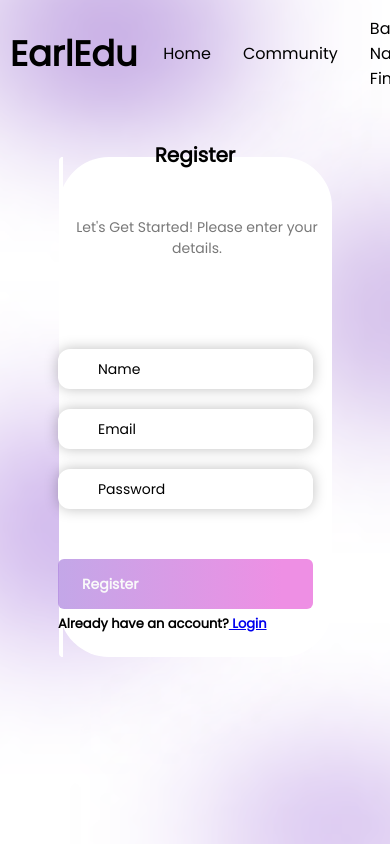
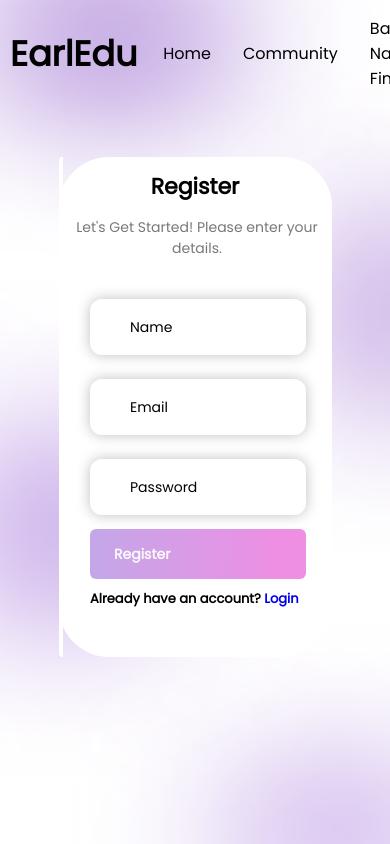
Before and after one commit to 191110562/earl-edu, a React (Create React App) app: page /register in a window 390 px wide. Shown: the top 844 px of the page. Built offline with nearby package versions, Linux system fonts and the light colour scheme; no server answers.

Commit message:
Fix Bug Login Register

```diff
--- a/src/components/ForgotPassword.js
+++ b/src/components/ForgotPassword.js
@@ -32,14 +32,14 @@ export default function Signin() {
       {message && <p>{message}</p>}
       <div className="formbox">
         <form onSubmit={onSubmitHandler} className="form">
-            <div className="textbox">
+            <div className="textbox-login reset-position">
                 <input type="email" required ref={emailRef}/>
                 <label>Email</label>
             </div>
-            <button disabled={loading} type="submit">
+            <button disabled={loading} type="submit" className="button-login">
                 Reset Password
             </button>
-            <p className="forgot">
+            <p className="forgot reset-position">
                 <Link to='/'>Login</Link>
             </p>
             <p className="reg-form">
--- a/src/components/Signin.js
+++ b/src/components/Signin.js
@@ -30,18 +30,18 @@ export default function Signin() {
       {error && <p>{error}</p>}
       <div className="formbox">
         <form onSubmit={onSubmitHandler} className="form">
-            <div className="textbox">
+            <div className="textbox-login">
                 <input type="email" required ref={emailRef}/>
                 <label>Email</label>
             </div>
-            <div className="textbox">
+            <div className="textbox-login">
                 <input type="password" required ref={passwordRef}/>
                 <label>Password</label>
             </div>
             <p id="forgot">
                 <Link to='/forgot-password'>Forgot Password?</Link>
             </p>
-            <button disabled={loading} type="submit">
+            <button disabled={loading} type="submit" className="button-login">
                 Login
             </button>
             <p className="reg-form">
--- a/src/components/Signup.js
+++ b/src/components/Signup.js
@@ -32,22 +32,22 @@ export default function Signup() {
       <h4>Let's Get Started! Please enter your details.</h4>
       <div className="formbox">
         <form onSubmit={onSubmitHandler} className="form">
-            <div className="textbox">
+            <div className="textbox-register">
                 <input type="name" required ref={nameRef}/>
                 <label>Name</label>
             </div>
-            <div className="textbox">
+            <div className="textbox-register">
                 <input type="email" required ref={emailRef}/>
                 <label>Email</label>
             </div>
-            <div className="textbox">
+            <div className="textbox-register">
                 <input type="password" required ref={passwordRef}/>
                 <label>Password</label>
             </div>
-            <button disabled={loading} type="submit">
+            <button disabled={loading} type="submit" className="button-register">
                 Register
             </button>
-            <p className="reg-form">
+            <p className="log-form">
               Already have an account?<Link to={'/'}> Login</Link>
             </p>
           </form>
--- a/src/styles/style.css
+++ b/src/styles/style.css
@@ -12,6 +12,10 @@ body {
     background-size: cover;
     background-attachment: fixed;
     background-repeat: no-repeat;
+}
+
+a{
+    text-decoration: none;
 }
 
 /* Navigation */
@@ -64,6 +68,12 @@ body {
 .navbar h1 {
     margin: 10px;
     font-size: 35px;
+}
+
+@media only screen and (max-width: 600px){
+    .none-nav {
+        display: none;
+    }
 }
 
 /* Sign in or Login Page */
@@ -141,7 +151,7 @@ body {
     font-size: 15px;
 }
 
-.formbox .form button, .formbox .form input {
+.formbox .form .button-login, .formbox .form input {
     border: 0;
     width: 100%;
     height: 60px;
@@ -158,13 +168,13 @@ body {
     margin-right: 40px;
 }
 
-.textbox {
+.textbox-login {
     position: relative;
     box-shadow: 0px 0px 14px rgba(0, 0, 0, 0.25);
     border-radius: 12px;
 }
 
-.textbox span {
+.textbox-login span {
     position: absolute;
     top: 54%;
     translate: 0 -50%;
@@ -174,7 +184,9 @@ body {
     color: rgb(255, 255, 255/96%);
 }
 
-.textbox input {
+
+
+.textbox-login input {
     padding: 0 24px 0 36px;
     border-bottom: 20x solid #2b3442;
     color: rgb(255, 255, 255/96%);
@@ -190,7 +202,7 @@ input:focus {
     color: rgb(255, 255, 255/96%);
 }
 
-.textbox label {
+.textbox-login label {
     position: absolute;
     top: 50%;
     left: 40px;
@@ -209,7 +221,7 @@ input:focus ~  label {
     color: rgb(70, 32, 117);
 }
 
-.formbox .form button {
+.formbox .form .button-login {
     display: flex;
     align-items: center;
     justify-content: space-between;
@@ -230,6 +242,11 @@ input:focus ~  label {
 
 .form p {
     font-weight: bolder;
+}
+
+.formbox .form .reg-form {
+    position: absolute;
+    margin-top: 260px;
 }
 
 @media only screen and (max-width: 600px){
@@ -254,17 +271,24 @@ input:focus ~  label {
         padding-right: 10px;
     }
 
+    .reset-position {
+        position: relative;
+        margin-top: 100px;
+        bottom: -10px;
+    }
+
     .tittle-login h1 {
         position: absolute;
         left: 100px;
         right: 100px;
     }
 
-    .textbox {
+    .textbox-login {
         position: relative;
         margin-bottom: 2px;
-        margin-left: 110px;
+        margin-left: 42px;
         padding-left: 32px;
+        width: 78%;
     }
 
     .formbox .form {
@@ -276,22 +300,22 @@ input:focus ~  label {
         font-size: 14px;
     }
 
-    .textbox input {
-        padding: 0 120px 0 100px;
+    .textbox-login input {
+        padding: 0;
     }
 
-    .formbox .form button {
+    .formbox .form .button-login {
         position: absolute;
         margin-top: 280px;
-        width: 70%;
-        margin-left: 110px;
+        width: 78%;
+        right: 30px;
         font-size: 14px;
     }
 
     .formbox .form .reg-form {
         position: absolute;
         margin-top: 350px;
-        margin-left: 110px;
+        margin-left: 40px;
     }
 }
 
@@ -326,6 +350,7 @@ input:focus ~  label {
     color: #787878;
     font-weight: lighter;
     font-size: 14px;
+    margin-bottom: 70px;
 }
 
 /* blur desain */
@@ -375,7 +400,7 @@ input:focus ~  label {
     font-size: 15px;
 }
 
-.formbox .form button, .formbox .form input {
+.formbox .form .button-register, .formbox .form input {
     border: 0;
     width: 98%;
     height: 60px;
@@ -393,7 +418,7 @@ input:focus ~  label {
     margin-right: 40px;
 }
 
-.textbox {
+.textbox-register {
     position: relative;
     margin-bottom: 2px;
     margin-left: 10px;
@@ -401,10 +426,10 @@ input:focus ~  label {
     box-shadow: 0px 0px 14px rgba(0, 0, 0, 0.25);
     border-radius: 12px;
     padding: 0 20px;
-    height: 40px;
+    height: 90%;
 }
 
-.textbox span {
+.textbox-register span {
     position: absolute;
     top: 54%;
     translate: 0 -50%;
@@ -414,8 +439,8 @@ input:focus ~  label {
     color: rgb(255, 255, 255/96%);
 }
 
-.textbox input {
-    padding: 0 24px 18px 20px;
+.textbox-register input {
+    padding: 20px 24px 18px 20px;
     border-bottom: 20x solid #2b3442;
     color: rgb(255, 255, 255/96%);
     height: 72px;
@@ -429,7 +454,7 @@ input:focus {
     color: rgb(255, 255, 255/96%);
 }
 
-.textbox label {
+.textbox-register label {
     position: absolute;
     top: 50%;
     left: 40px;
@@ -449,7 +474,7 @@ input:focus ~  label {
     color: rgb(70, 32, 117);
 }
 
-.formbox .form button {
+.formbox .form .button-register {
     display: flex;
     align-items: center;
     justify-content: space-between;
@@ -463,8 +488,9 @@ input:focus ~  label {
     height: 50px;
 }
 
-.formbox .form .reg-form {
-    margin-left: 10px;
+.formbox .form .log-form {
+    text-align: left;
+    margin-left: 12px;
 }
 
 .form #forgot a {
@@ -505,20 +531,22 @@ input:focus ~  label {
         position: absolute;
         left: 100px;
         right: 100px;
-        top: 110px;
-        font-size: 20px;
+        top: 140px;
+        font-size: 22px;
     }
 
     .tittle-register h4 {
         margin-top: 10px;
+        font-size: 14px;
     }
 
-    .textbox {
+    .textbox-register {
         position: relative;
         margin-bottom: 2px;
-        margin-left: 110px;
+        margin-left: 50px;
         padding-left: 32px;
-        width: 65%;
+        bottom: 120px;
+        width: 72%;
     }
 
     .formbox .form {
@@ -529,23 +557,28 @@ input:focus ~  label {
         font-size: 14px;
     }
 
-    .textbox input {
-        padding: 0 120px 0 100px;
+    .textbox-register input {
+        position: relative;
+        padding: 0;
     }
 
-    .formbox .form button {
+    .formbox .form .button-register {
         position: absolute;
-        margin-top: 300px;
-        width: 65%;
-        margin-left: 110px;
+        margin-top: 200px;
+        width: 72%;
+        margin-left: 50px;
         font-size: 14px;
     }
 
-    .formbox .form .reg-form {
+    .formbox .form .log-form {
         position: absolute;
-        margin-top: 355px;
-        margin-left: 110px;
+        margin-top: 260px;
+        margin-left: 50px;
         font-size: 13px;
+    }
+
+    .form #forgot a {
+        margin-right: 20px;
     }
 }
 
```
